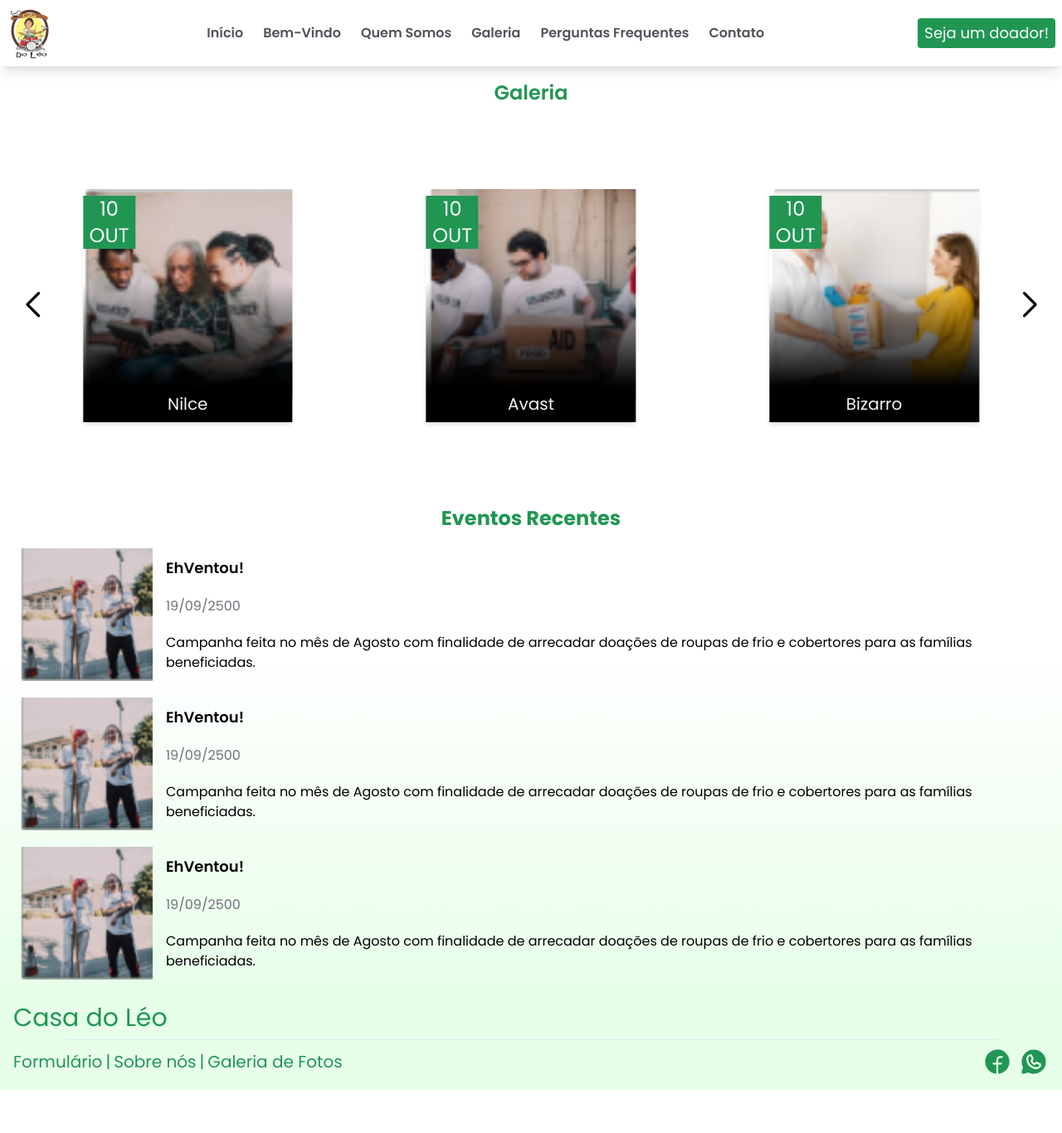
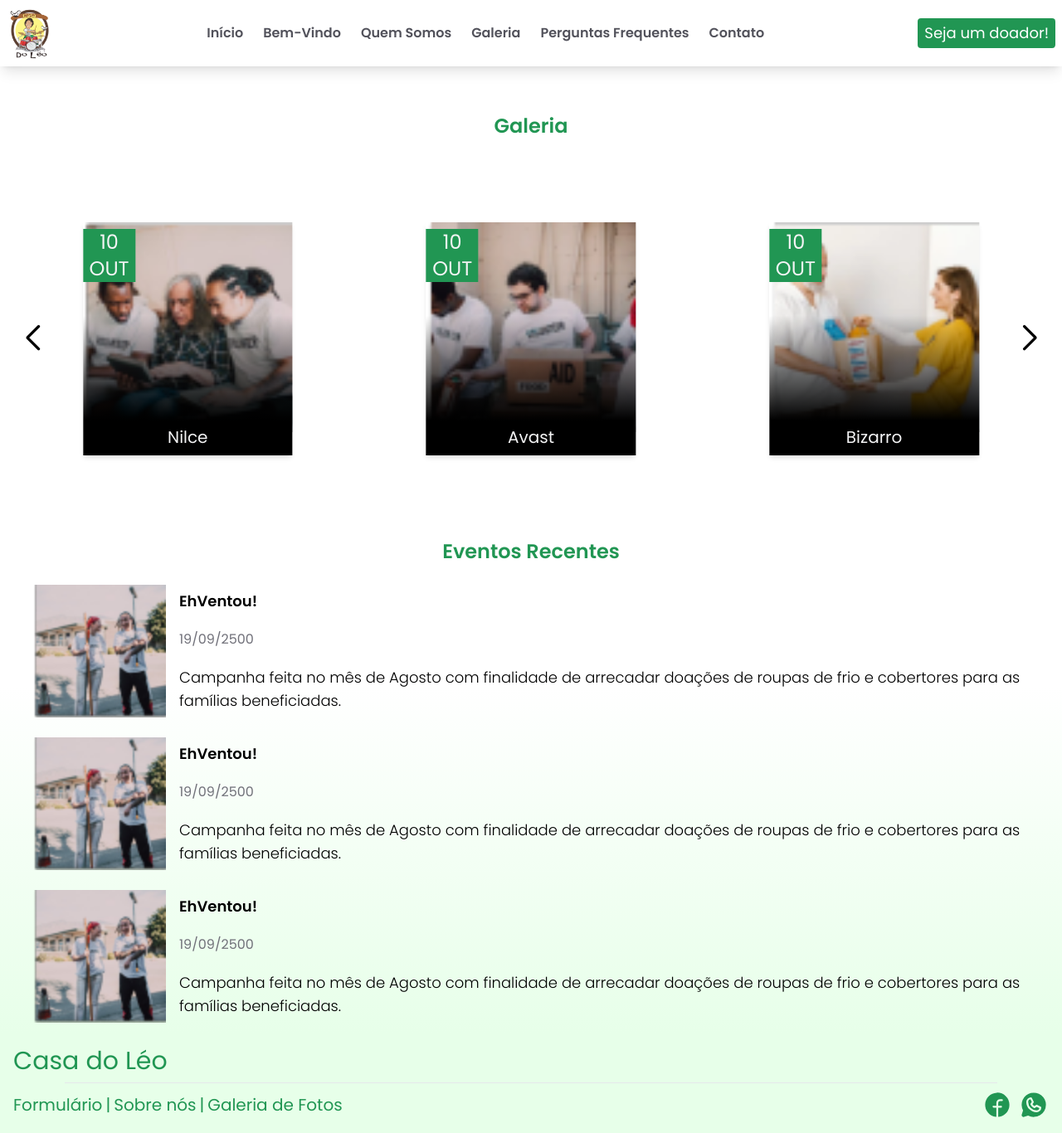
Before and after one commit to fabiojr0/casa-do-leo, a React (Vite) app: page /casa-do-leo/eventos in a window 1280 px wide. Shown: the whole page at 83% size. Before the commit the page ends 1314 px from the top, so only its background shows below. Built offline with nearby package versions, Linux system fonts and the light colour scheme.

Commit message:
BomDMaiZ

```diff
--- a/src/components/CardEvents.jsx
+++ b/src/components/CardEvents.jsx
@@ -4,12 +4,12 @@ import React from 'react'
 
 export default function CardEvents({image, title, date, desc}) {
   return (
-    <div className='flex w-screen px-6 gap-4'>
+    <div className='flex w-screen px-10 gap-4 hover:scale-105 transition-all duration-300'>
         <img src={image} className='w-40 h-40'  />
         <div className='flex flex-col gap-5 justify-center'>
             <h1 className='font-semibold text-lg'>{title}</h1>
             <p className='text-zinc-500'>{date}</p>
-            <p>{desc}</p>
+            <p className='text-lg font-light'>{desc}</p>
         </div>
     </div>
   )
--- a/src/components/Galery.jsx
+++ b/src/components/Galery.jsx
@@ -6,7 +6,7 @@ import Button from './Button'
 function Galery() {
     return (
         <div className='w-full flex flex-col items-center gap-1 p-2 mt-2 lg:gap-7 lg:pt-14'>
-            <h2 className='text-base font-semibold final-mobile:text-lg text-verde sm:text-2xl lg:text-3xl'>Galeria de Fotos</h2>
+            <h1 className='text-base font-semibold final-mobile:text-lg text-verde sm:text-2xl lg:text-3xl'>Galeria de Fotos</h1>
 
             <div className='grid grid-cols-3 sm:grid-cols-4 w-full gap-2 p-2 lg:w-3/4 lg:gap-5 lg:p-0'>
                 <GaleryCard title="Campanha do agasalho" date="SET 29" img="avast.png"/>
--- a/src/components/GalerySwiper.jsx
+++ b/src/components/GalerySwiper.jsx
@@ -42,7 +42,7 @@ export default function GalerySwiper() {
 
   return (
     <div>
-      <div className="flex flex-col w-screen items-center justify-center pt-4">
+      <div className="flex flex-col w-screen items-center justify-center pt-14">
         <h1 className="lg:text-2xl font-semibold text-verde">Galeria</h1>
         <div className="w-screen flex justify-center items-center p-5">
           <Swiper
--- a/src/components/RecentEvents.jsx
+++ b/src/components/RecentEvents.jsx
@@ -26,12 +26,12 @@ export default function RecentEvents() {
 
   return (
 
-    <div className="w-full flex flex-col justify-center items-center gap-5 pb-3 bg-gradient-to-t from-[#E7FFE9] to-white to-70%">
-        <h1 className="font-bold text-verde text-2xl">Eventos Recentes</h1>
+    <div className="w-full flex flex-col justify-center items-center gap-6 pb-3 bg-gradient-to-t from-[#E7FFE9] to-white to-70%">
+        <h1 className="font-semibold text-verde lg:text-2xl">Eventos Recentes</h1>
       {events &&
         events.map((item, index) => {
           return (
-            <div key={index} >
+            <div key={index}>
               <CardEvents
                 image={item.image}
                 title={item.title}
```
